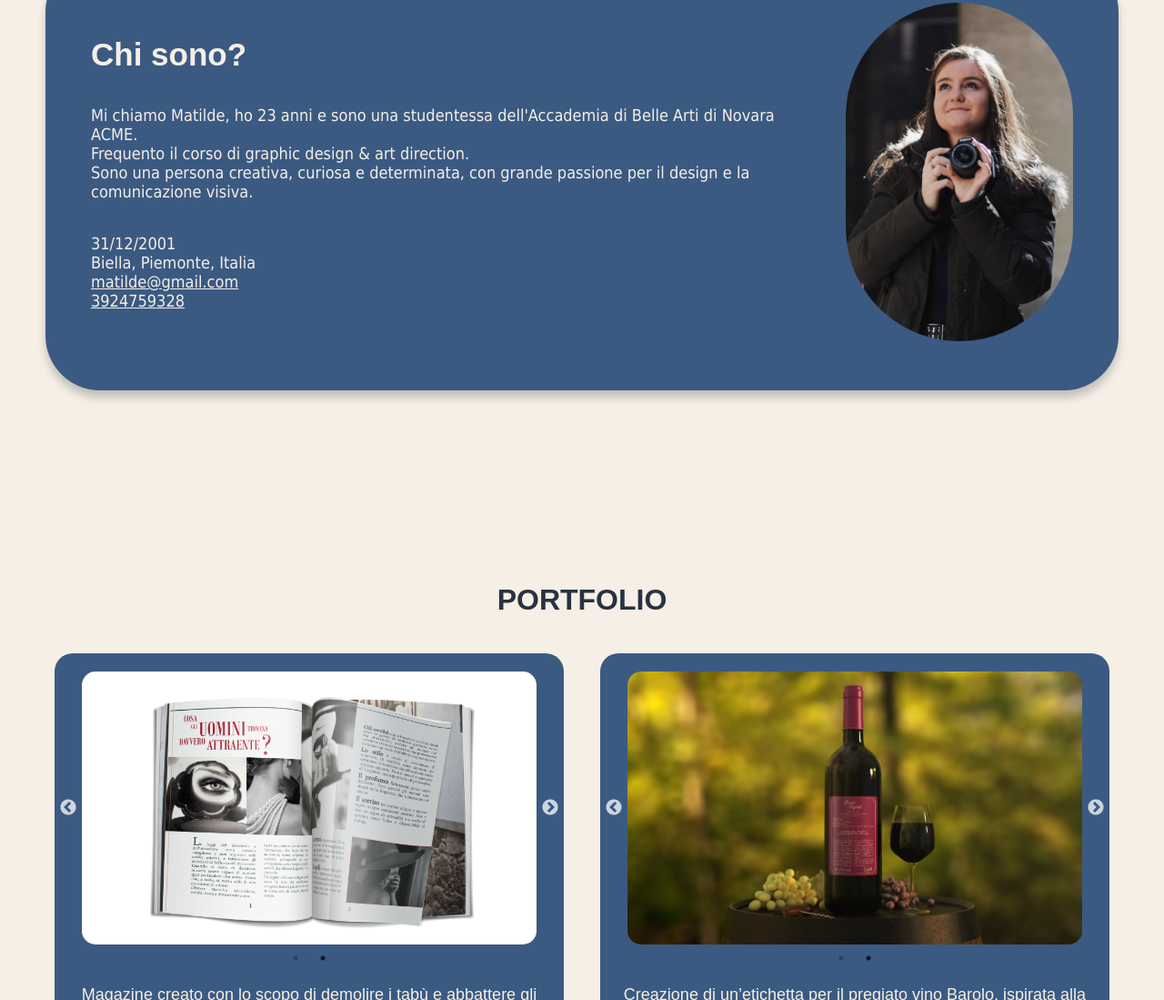
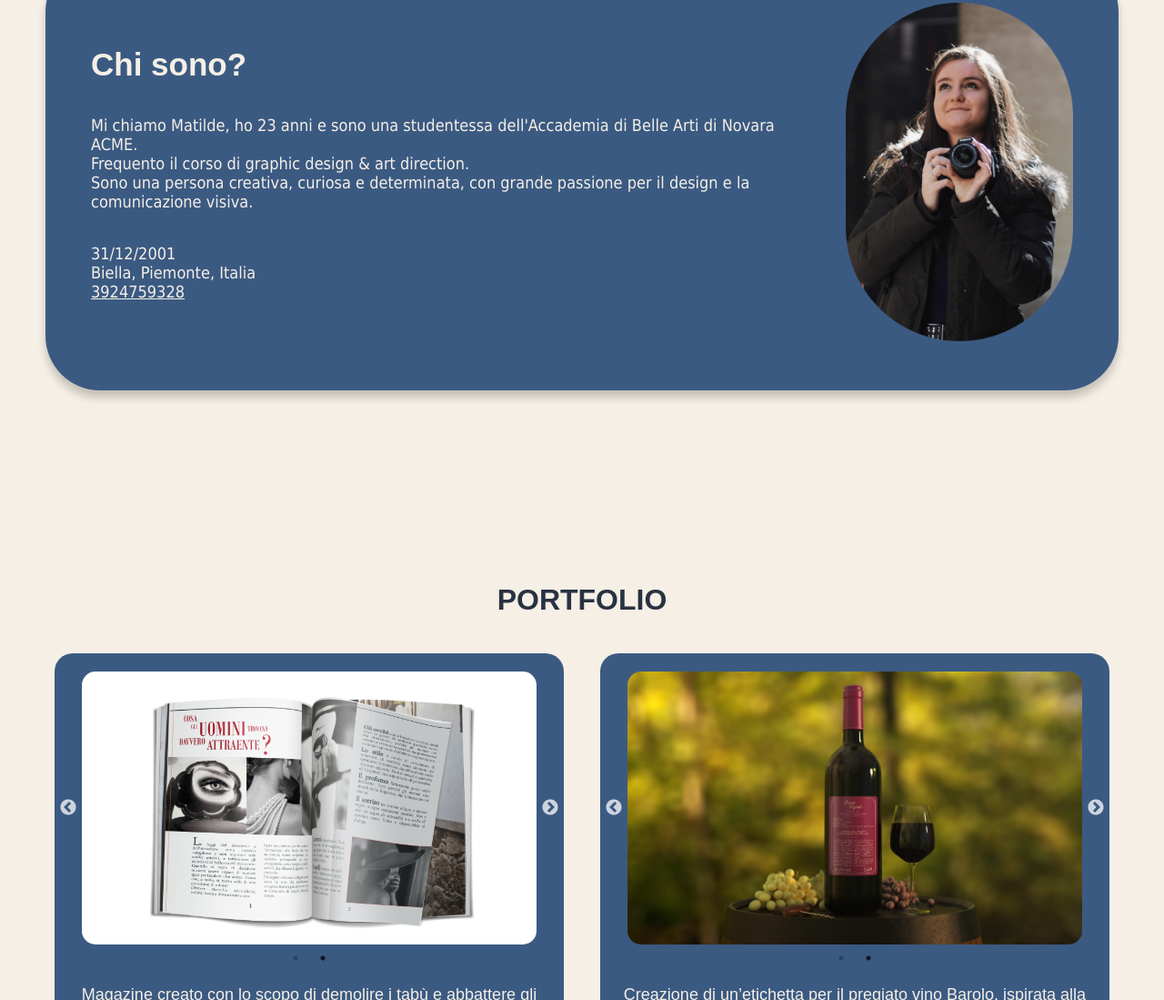
Before and after one commit to Mat01ty/Archivio, a plain HTML site: page index.html in a window 1280 px wide. Shown: the part 929-2028 px from the top of the page at 91% size. Drawn offline with nearby package versions, Linux system fonts and the light colour scheme; a web font is replaced by a local one.

Commit message:
Update index.html

```diff
--- a/index.html
+++ b/index.html
@@ -61,7 +61,6 @@
                     <div>
                         31/12/2001<br>
                         <address>Biella, Piemonte, Italia</address>
-                        <a href="mailto:matilde@gmail.com">matilde@gmail.com</a><br>
                         <a href="tel:3924759328">3924759328</a>
                     </div>
                 </div>
```
